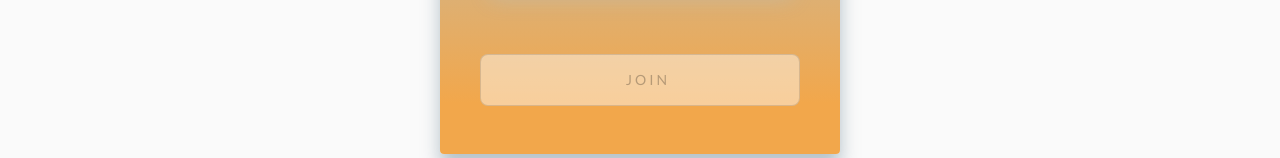
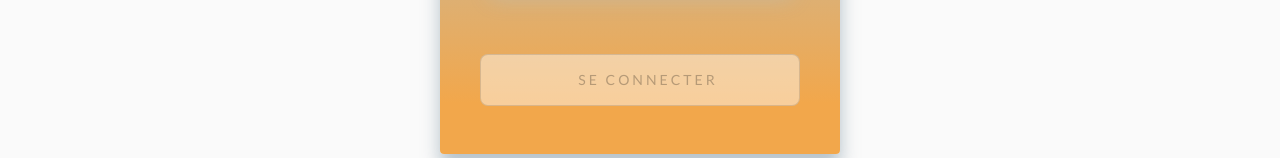
Before and after one commit to oelgoubi/elhura.store, a React (Create React App) app in the folder elhura-ecom/: page /log-In in a window 1280 px wide. Shown: the part 497-655 px from the top of the page. Built offline with nearby package versions, Linux system fonts and the light colour scheme.

Commit message:
changing a title of login button

```diff
--- a/elhura-ecom/src/components/Auth/LogInForm.jsx
+++ b/elhura-ecom/src/components/Auth/LogInForm.jsx
@@ -132,7 +132,7 @@ class LogInForm extends Component {
               type="submit"
               onClick={this.submitRegistration}
             >
-              Join
+              Se Connecter
             </Button>
           </form>
 
```
